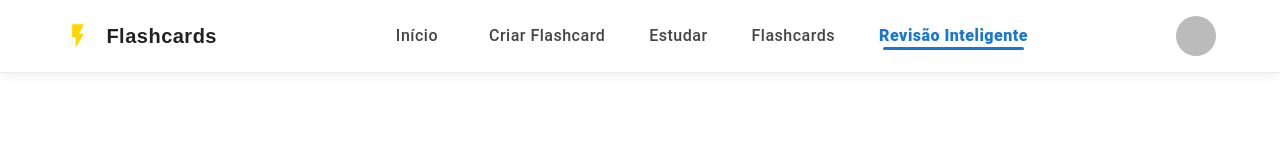
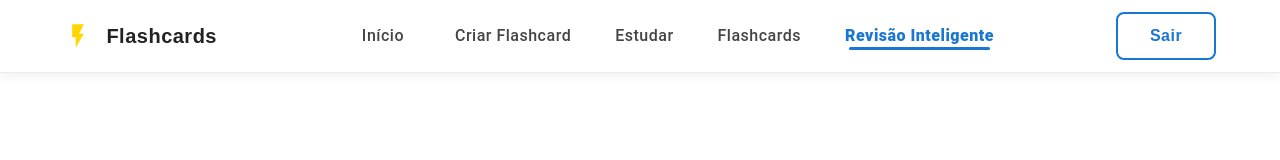
Before and after one commit to valeriapessoa/Flashcards, a Next.js app in the folder frontend/: page /revisao-inteligente in a window 1280 px wide. Shown: the top 160 px of the page. Built offline with nearby package versions, Linux system fonts and the light colour scheme; no server answers; sample sign-in values are in the browser's storage.

Commit message:
feat: simplifica o menu de login, removendo o avatar e utilizando um botão de logout

```diff
--- a/frontend/src/components/Header.tsx
+++ b/frontend/src/components/Header.tsx
@@ -1,10 +1,10 @@
 "use client";
 import React from 'react';
 import Link from 'next/link';
-import { AppBar, Toolbar, Typography, Button, Box, Avatar, Menu, MenuItem, IconButton } from '@mui/material';
+import { AppBar, Toolbar, Typography, Button, Box } from '@mui/material';
+import FlashOnIcon from '@mui/icons-material/FlashOn';
 import { useSession, signOut } from 'next-auth/react';
 import { usePathname, useRouter } from 'next/navigation';
-import FlashOnIcon from '@mui/icons-material/FlashOn';
 
 const navItems = [
   { label: 'Início', href: '/' },
@@ -18,14 +18,6 @@ const Header: React.FC = () => {
   const { data: session } = useSession();
   const router = useRouter();
   const pathname = usePathname();
-  const [anchorEl, setAnchorEl] = React.useState<null | HTMLElement>(null);
-
-  const handleMenu = (event: React.MouseEvent<HTMLElement>) => {
-    setAnchorEl(event.currentTarget);
-  };
-  const handleClose = () => {
-    setAnchorEl(null);
-  };
 
   return (
     <AppBar
@@ -101,17 +93,35 @@ const Header: React.FC = () => {
             );
           })}
         </Box>
-        {/* Login/Avatar à direita */}
+        {/* Login/Logout à direita */}
         {session && session.user ? (
-          <Box sx={{ display: 'flex', alignItems: 'center', ml: 2 }}>
-            <IconButton onClick={handleMenu} sx={{ p: 0 }}>
-              <Avatar alt={session.user.name || 'Usuário'} src={session.user.image || undefined} />
-            </IconButton>
-            <Menu anchorEl={anchorEl} open={Boolean(anchorEl)} onClose={handleClose}>
-              <MenuItem disabled>{session.user.name}</MenuItem>
-              <MenuItem onClick={() => { signOut(); handleClose(); }}>Sair</MenuItem>
-            </Menu>
-          </Box>
+          <Button
+            onClick={() => signOut()}
+            variant="outlined"
+            sx={{
+              ml: 3,
+              borderRadius: 2,
+              textTransform: 'none',
+              fontWeight: 700,
+              fontSize: 16,
+              border: '2px solid #1976d2',
+              color: '#1976d2',
+              background: 'none',
+              px: 3,
+              py: 1,
+              minWidth: 100,
+              fontFamily: 'Montserrat, Arial, sans-serif',
+              letterSpacing: 0.5,
+              boxShadow: 'none',
+              '&:hover': {
+                background: '#e3f2fd',
+                color: '#1976d2',
+                border: '2.5px solid #1976d2',
+              },
+            }}
+          >
+            Sair
+          </Button>
         ) : (
           <Button
             component={Link}
```
